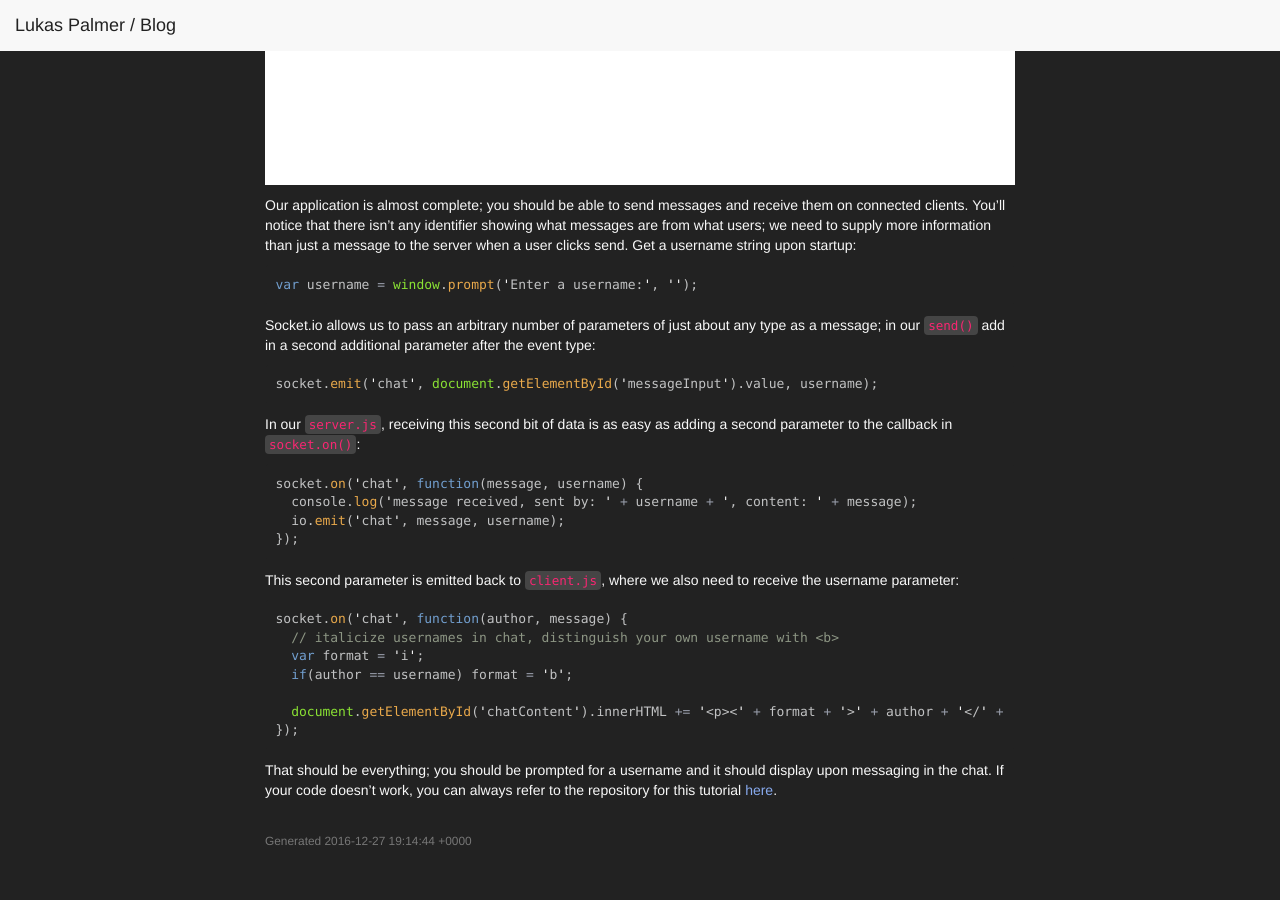
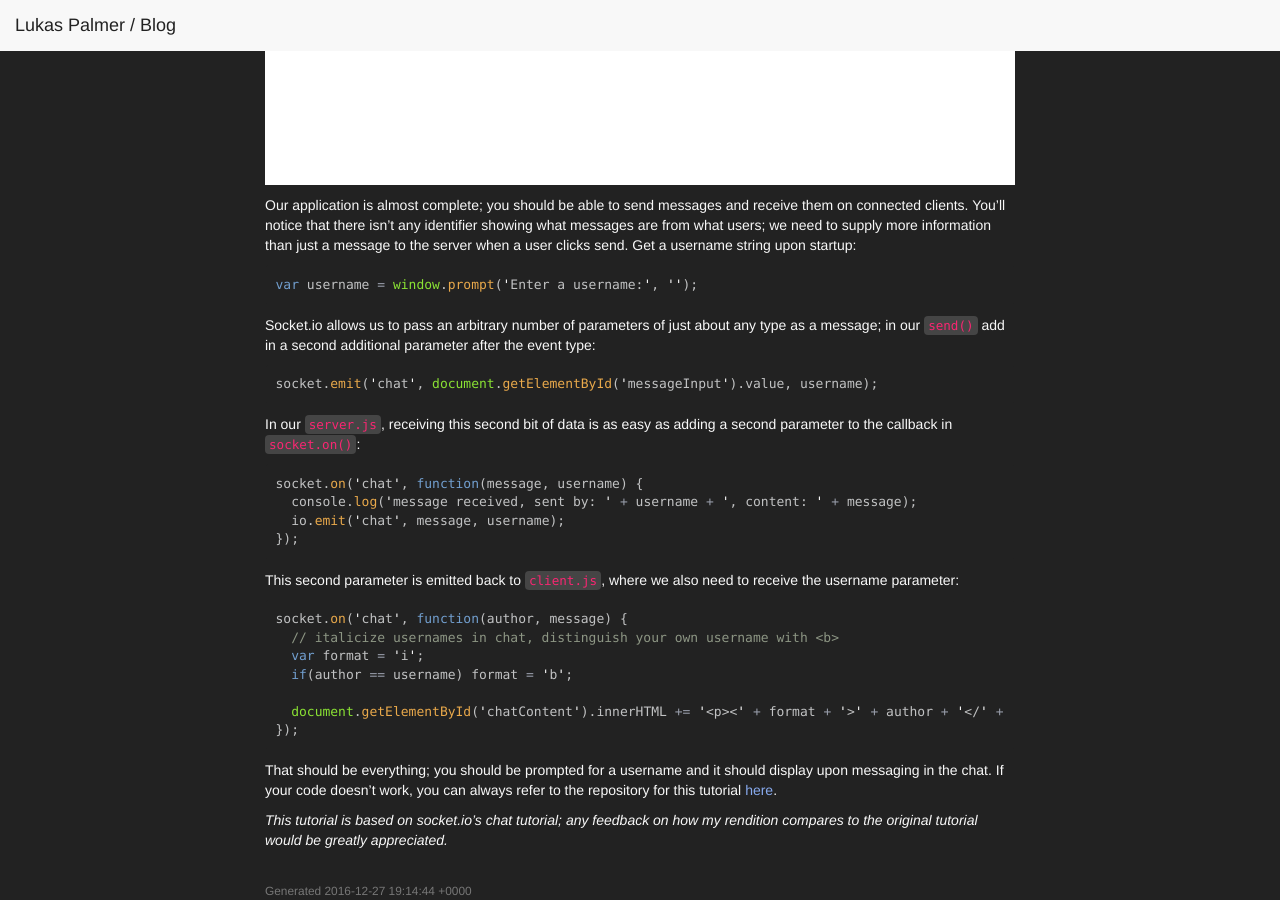
Before and after one commit to lnpalmer/lnpalmer.github.io, a Jekyll site: the page built from _posts/2016-12-23-chat.md, in a window 1280 px wide and 900 px high, scrolled down 2540 px. Built offline with Jekyll 4.4.1, drawn with Linux system fonts in a browser that asks for light colours; before the commit the page ends 3390 px from its top, so only the background shows below that.

Commit message:
socket.io chat server

```diff
--- a/_posts/2016-12-23-chat.md
+++ b/_posts/2016-12-23-chat.md
@@ -156,3 +156,5 @@ socket.on('chat', function(author, message) {
 ~~~
 
 That should be everything; you should be prompted for a username and it should display upon messaging in the chat. If your code doesn't work, you can always refer to the repository for this tutorial [here](https://github.com/lnpalmer/socket-io-chat).
+
+*This tutorial is based on socket.io's chat tutorial; any feedback on how my rendition compares to the original tutorial would be greatly appreciated.*
```
